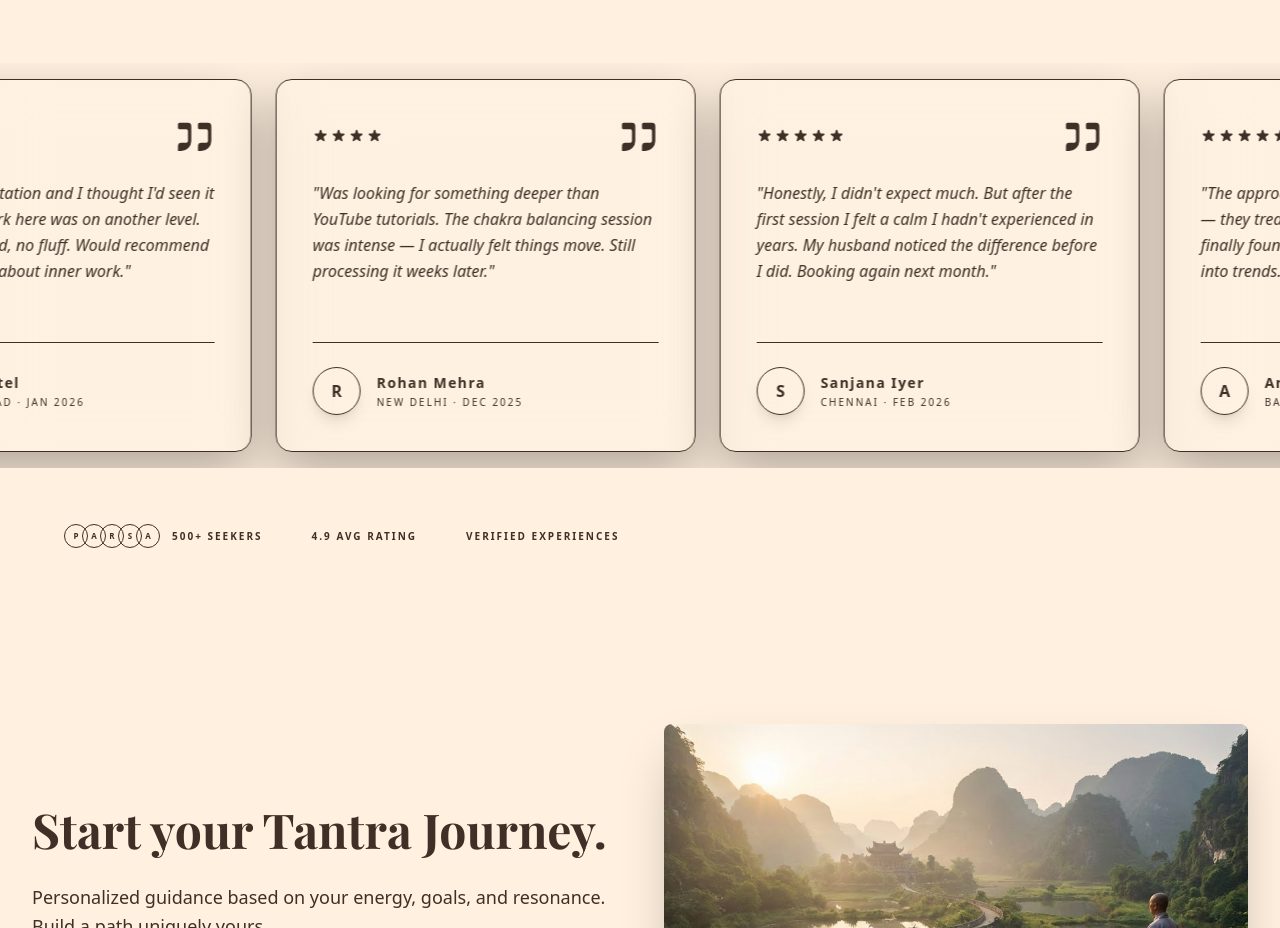
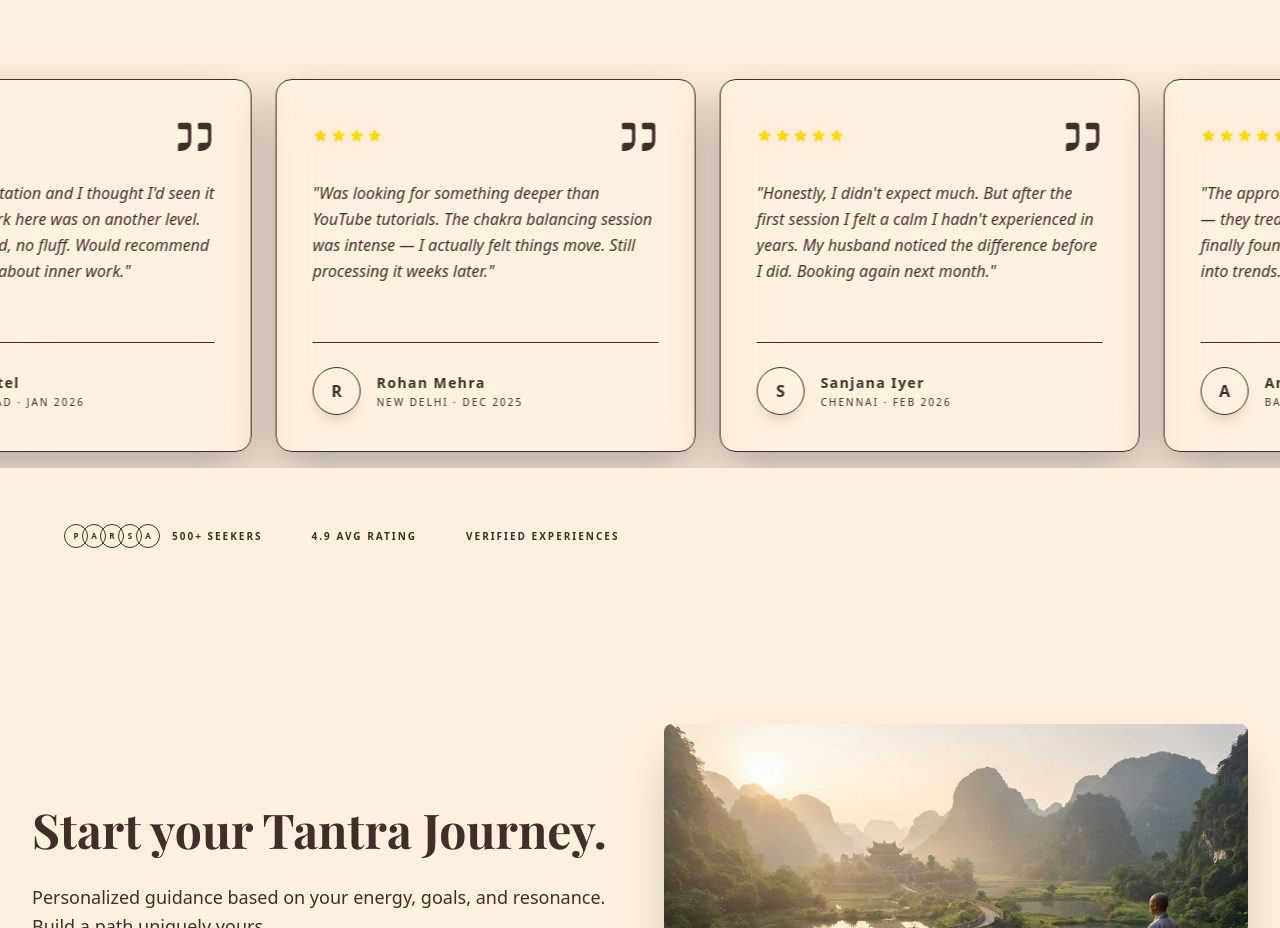
Before and after one commit to HarshalPatel1972/a1-tantra, a Next.js app: page / in a window 1280 px wide. Shown: the part 7442-8370 px from the top of the page. Built offline with nearby package versions, Linux system fonts and the light colour scheme; no server answers.

Commit message:
Change review stars to vibrant golden shade with subtle glow

```diff
--- a/components/UserReviews.tsx
+++ b/components/UserReviews.tsx
@@ -75,8 +75,8 @@ const StarRating = ({ rating }: { rating: number }) => (
       <svg
         key={star}
         className={`w-4 h-4 ${
-          star <= rating ? "text-soft-gold" : "text-white/10"
-        }`}
+          star <= rating ? "text-[#FFD700]" : "text-white/10"
+        } drop-shadow-[0_0_8px_rgba(212,175,55,0.4)]`}
         fill="currentColor"
         viewBox="0 0 20 20"
       >
```
